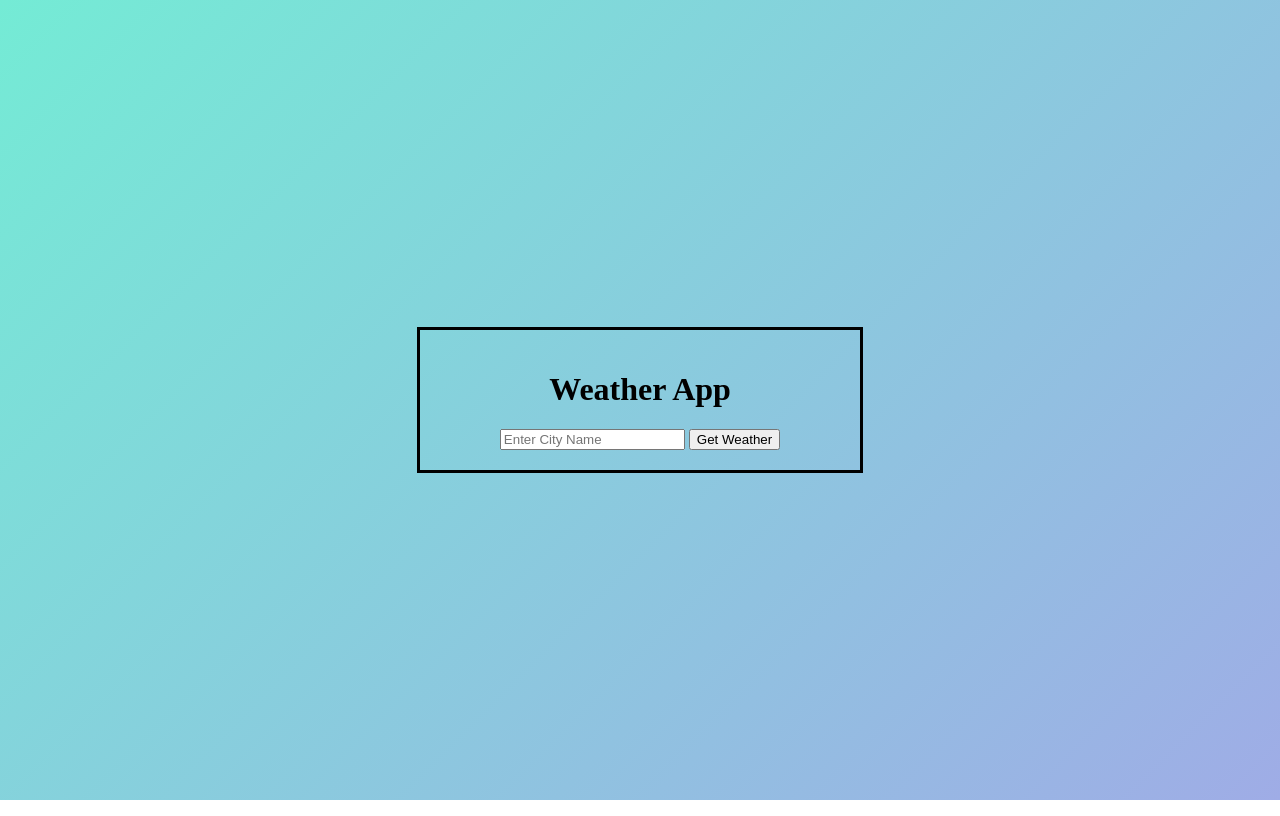
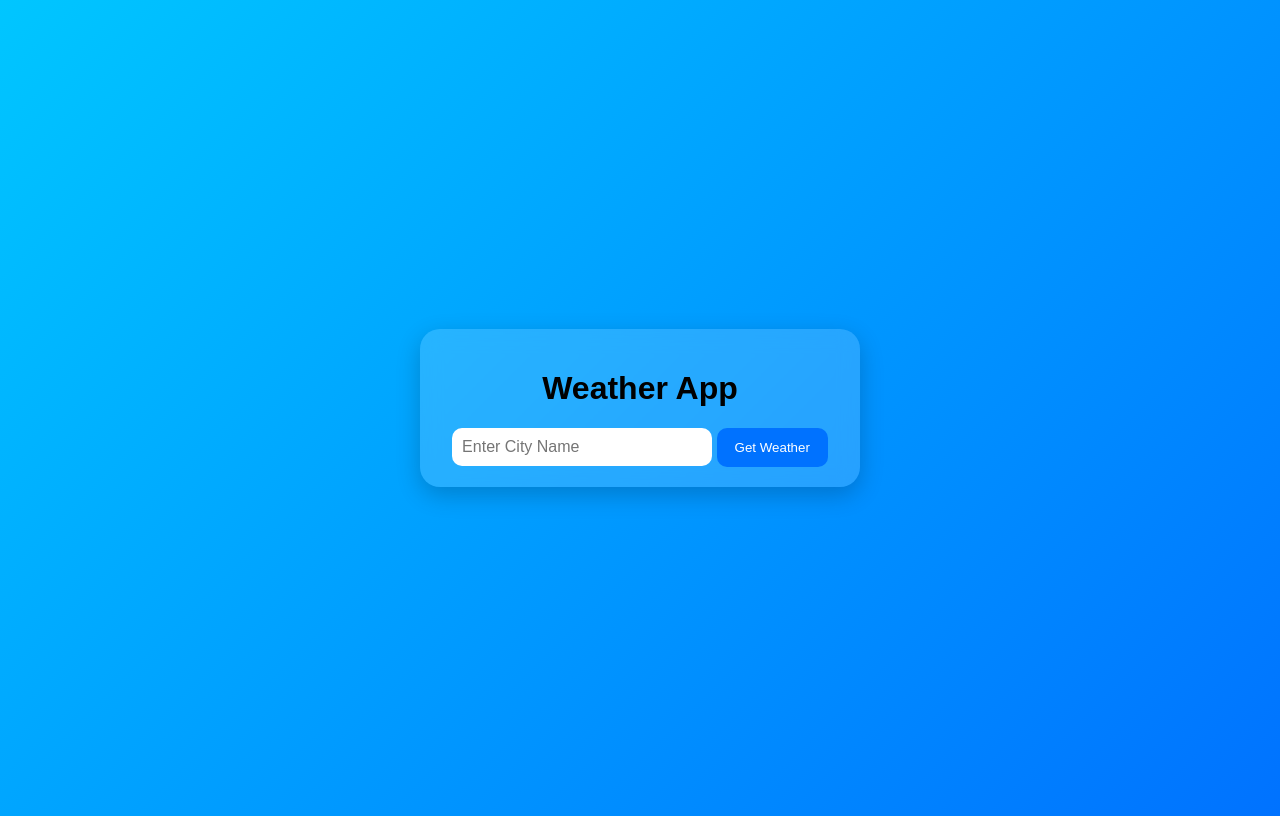
Before and after one commit to NANDGOPALSHARMA-29/weather-app, a plain HTML site: page index.html in a window 1280 px wide. Drawn offline with Linux system fonts and the light colour scheme.

Commit message:
Improve UI design

```diff
--- a/style.css
+++ b/style.css
@@ -2,24 +2,49 @@
     display: none;
 }
 body{
-    padding: 0px;
-    margin: 0px;
     display: flex;
     justify-content: center;
     align-items: center;
     height: 100vh;
-    background: linear-gradient(135deg, #74EBD5, #9FACE6);
+    background:linear-gradient(135deg,#00c6ff,#0072ff);
+    font-family:Arial,sans-serif;
 }
 .container{
-    border-color: black;
-    border-width: 3px;
-    border-style: solid;
+    background:rgba(255,255,255,0.15);
+    backdrop-filter:blur(10px);
+    border-radius:20px;
+    box-shadow:0 8px 25px rgba(0,0,0,0.2);
     padding: 20px;
     width: 400px;
     text-align: center;
 }
+
+#city-input{
+    width: 60%;
+    padding:10px;
+    border-radius:10px;
+    border:none;
+    outline:none;
+    font-size:16px;
+}
+
+#get-weather-btn{
+    padding:12px 18px;
+    border:none;
+    border-radius:10px;
+    cursor:pointer;
+    background:#0072ff;
+    color:white;
+    transition:.3s;
+}
+#get-weather-btn:hover{
+    transform:translateY(-2px);
+}
 #weather-info{
     margin-top: 20px;
+    background:rgba(255,255,255,0.2);
+    padding:15px;
+    border-radius:15px;
 }
 
 #error-message{
```
